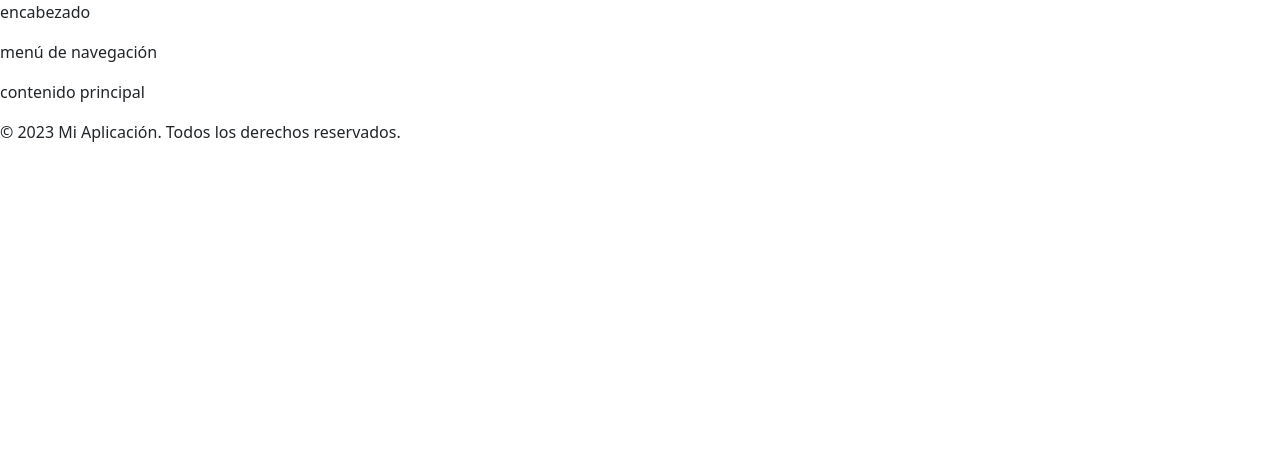
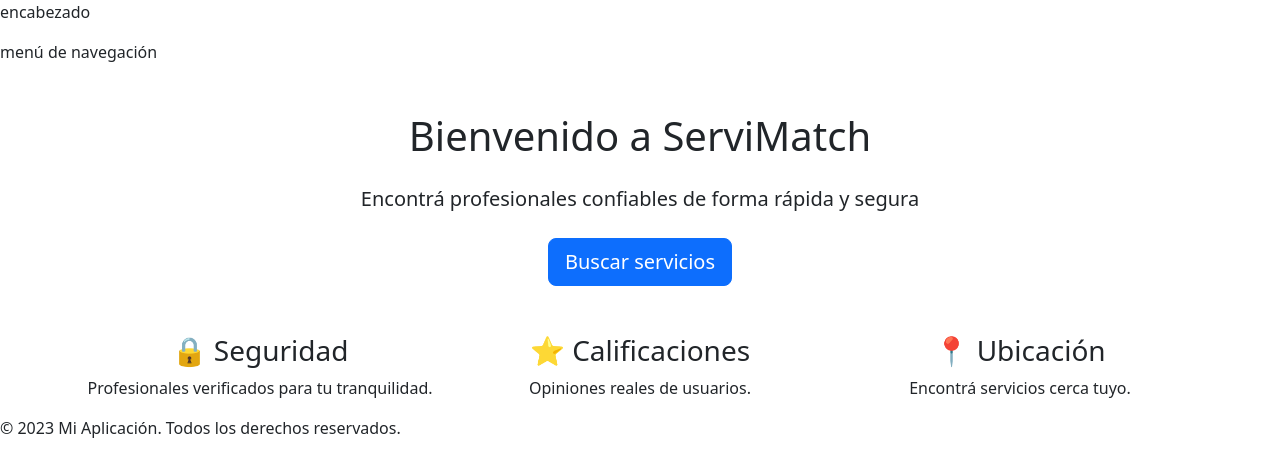
Before and after one commit to ISPC-2026-PROGRAMADOR-WEB-CodigoMaestro/ISPC-MODULO-PROGRAMDOR-WEB-CODIGO-MAESTRO-2026, an Angular app in the folder Frontend/app/: page / in a window 1280 px wide. Shown: the top 476 px of the page. Built offline with nearby package versions, Linux system fonts and the light colour scheme.

Commit message:
Mejor section con Bootstrap

```diff
--- a/Frontend/app/src/app/app.html
+++ b/Frontend/app/src/app/app.html
@@ -4,8 +4,34 @@
 <nav>
   <p>menú de navegación</p>
 </nav>
-<section>
-  <p>contenido principal</p>
+<section class="container mt-5 text-center">
+  <h1 class="mb-4">Bienvenido a ServiMatch</h1>
+  <p class="lead mb-4">
+    Encontrá profesionales confiables de forma rápida y segura
+  </p>
+
+  <button class="btn btn-primary btn-lg">Buscar servicios</button>
+</section>
+
+<section class="container mt-5">
+  <div class="row text-center">
+
+    <div class="col-md-4">
+      <h3>🔒 Seguridad</h3>
+      <p>Profesionales verificados para tu tranquilidad.</p>
+    </div>
+
+    <div class="col-md-4">
+      <h3>⭐ Calificaciones</h3>
+      <p>Opiniones reales de usuarios.</p>
+    </div>
+
+    <div class="col-md-4">
+      <h3>📍 Ubicación</h3>
+      <p>Encontrá servicios cerca tuyo.</p>
+    </div>
+
+  </div>
 </section>
 <footer>
   <p>&copy; 2023 Mi Aplicación. Todos los derechos reservados.</p>
```
